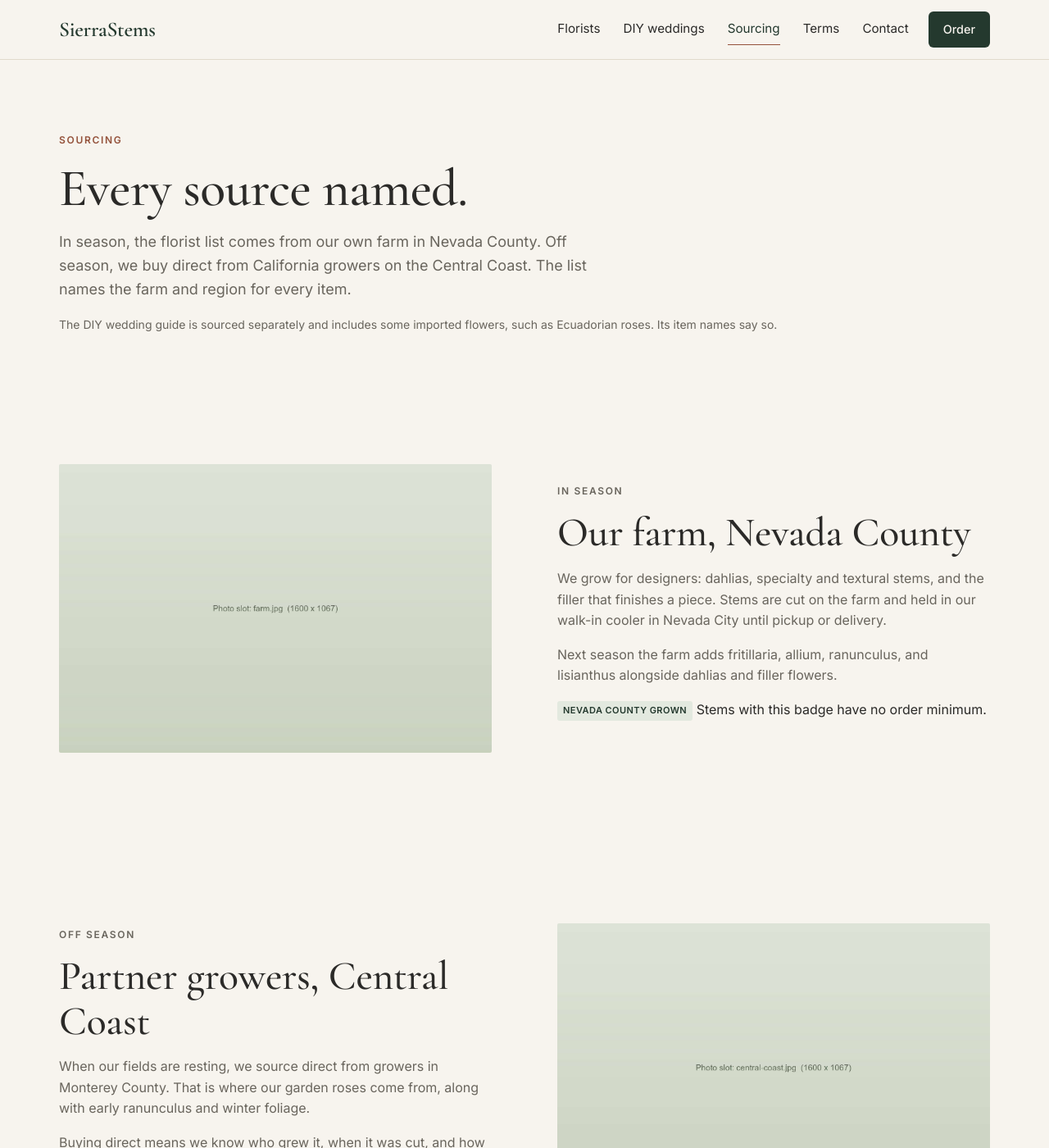
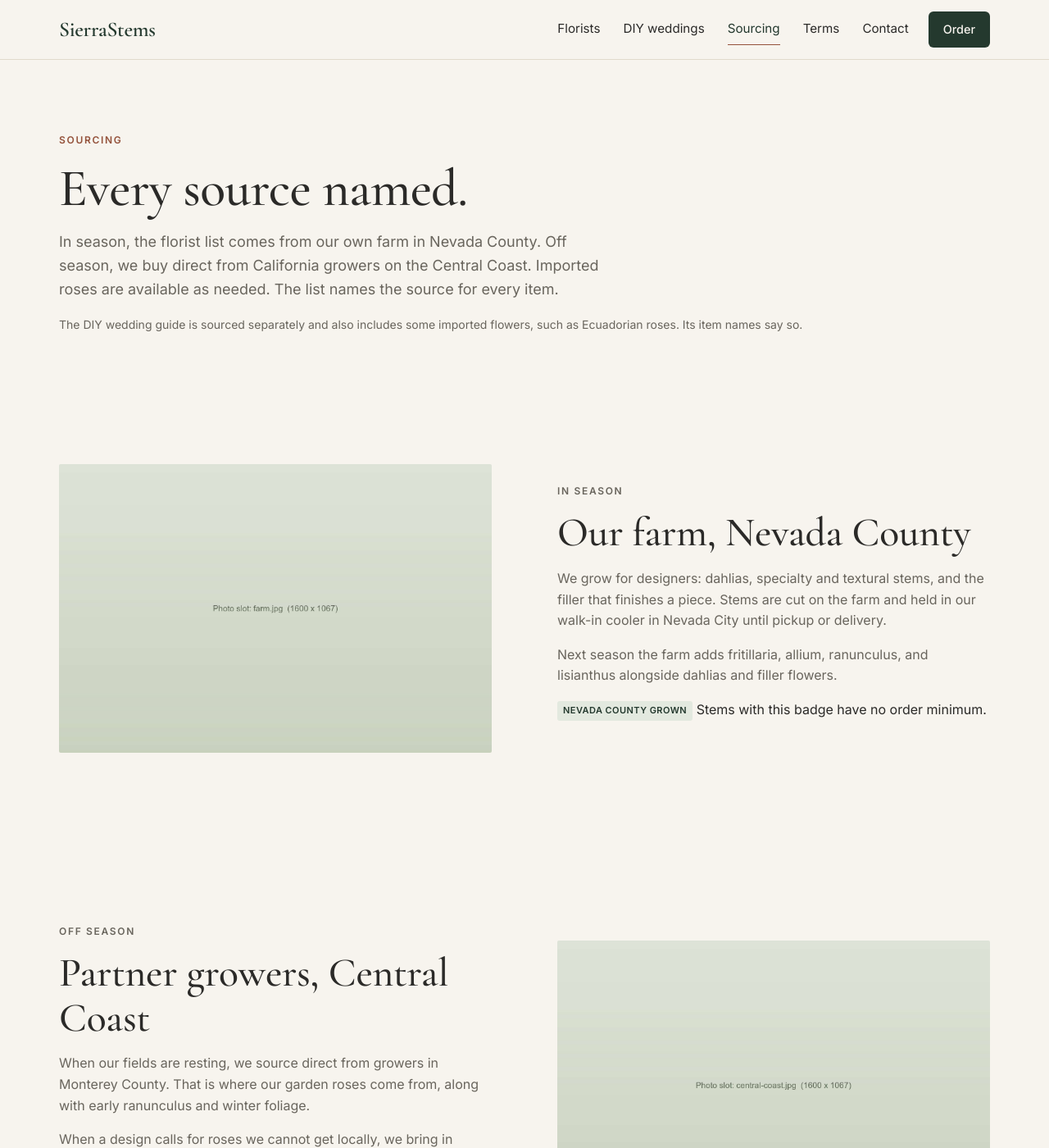
Before and after one commit to jshplhm/sierrastems, a Jekyll site: the page built from sourcing/index.html, in a window 1280 px wide and 1400 px high. Shown: the whole window at 82% size. Built offline with Jekyll 4.4.1, drawn with Linux system fonts in a browser that asks for light colours; some of the changed text lies outside the part shown.

Commit message:
Florist side: imported roses available as needed
Co-Authored-By: Claude Opus 5.5 <noreply@anthropic.com>
Claude-Session: https://claude.ai/code/session_012d4NNuewE3eRgMimwUo1TE

```diff
--- a/index.html
+++ b/index.html
@@ -26,7 +26,7 @@ scripts:
     <a class="door" href="{{ '/availability/' | relative_url }}">
       <span class="eyebrow">Florists and event designers</span>
       <span class="door-title">Local stems in season. California growers the rest of the year.</span>
-      <span class="door-copy">A fresh list every week with the farm named on every stem. Nevada County grown stems have no minimum. Wholesale prices with your trade code.</span>
+      <span class="door-copy">Imported roses available as needed. A fresh list every week with the source named on every stem. Nevada County grown stems have no minimum. Wholesale prices with your trade code.</span>
       <span class="link-arrow">See this week's list</span>
     </a>
     <a class="door" href="{{ '/diy/' | relative_url }}">
@@ -44,7 +44,7 @@ scripts:
     <ul class="props">
       <li>
         <h2>Local when in season</h2>
-        <p>Stems from our Nevada County farm when they are in season. Central Coast growers in Monterey County the rest of the year.</p>
+        <p>Stems from our Nevada County farm when they are in season. Central Coast growers in Monterey County the rest of the year. Imported roses available as needed.</p>
       </li>
       <li>
         <h2>Every stem has a source</h2>
--- a/sourcing/index.html
+++ b/sourcing/index.html
@@ -7,8 +7,8 @@ body_class: page-sourcing
 <section class="page-head wrap">
   <p class="eyebrow">Sourcing</p>
   <h1 class="h-page">Every source named.</h1>
-  <p class="lede">In season, the florist list comes from our own farm in Nevada County. Off season, we buy direct from California growers on the Central Coast. The list names the farm and region for every item.</p>
-  <p class="muted small">The DIY wedding guide is sourced separately and includes some imported flowers, such as Ecuadorian roses. Its item names say so.</p>
+  <p class="lede">In season, the florist list comes from our own farm in Nevada County. Off season, we buy direct from California growers on the Central Coast. Imported roses are available as needed. The list names the source for every item.</p>
+  <p class="muted small">The DIY wedding guide is sourced separately and also includes some imported flowers, such as Ecuadorian roses. Its item names say so.</p>
 </section>
 
 <section class="section wrap split">
@@ -28,7 +28,7 @@ body_class: page-sourcing
     <p class="eyebrow">Off season</p>
     <h2 class="h-display">Partner growers, Central Coast</h2>
     <p>When our fields are resting, we source direct from growers in Monterey County. That is where our garden roses come from, along with early ranunculus and winter foliage.</p>
-    <p>Buying direct means we know who grew it, when it was cut, and how it traveled. Off-season orders carry a {% include money.html n=site.terms.offseason_minimum %} minimum, sized for larger weddings.</p>
+    <p>When a design calls for roses we cannot get locally, we bring in imported roses as needed and list them as imported. Buying direct means we know who grew it, when it was cut, and how it traveled. Off-season orders carry a {% include money.html n=site.terms.offseason_minimum %} minimum, sized for larger weddings.</p>
   </div>
 </section>
 
```
